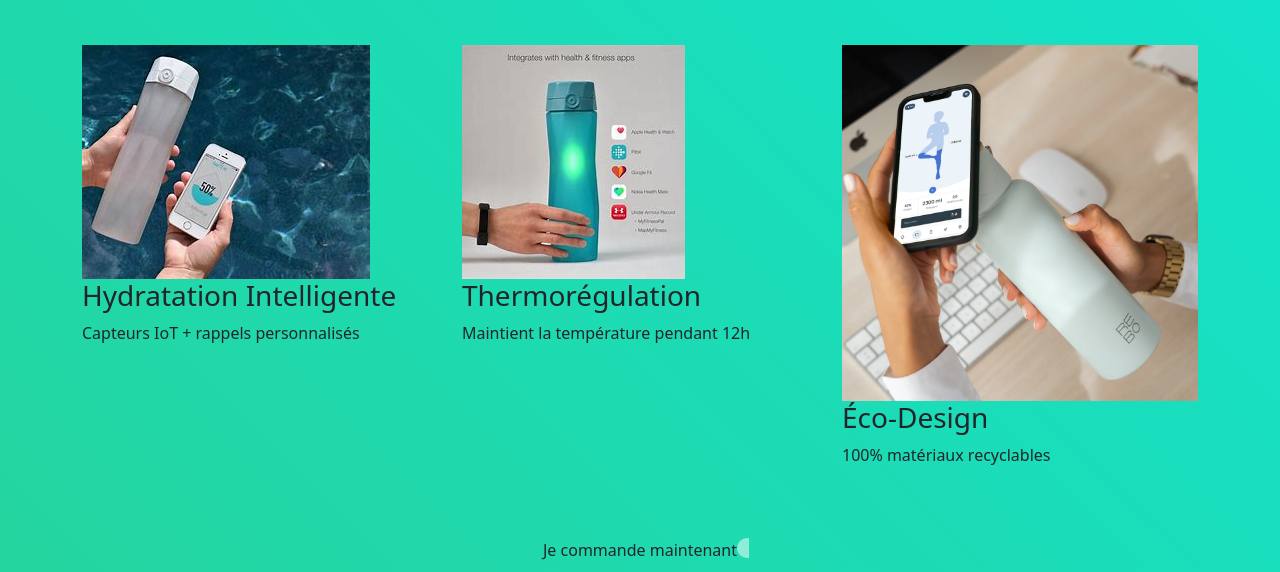
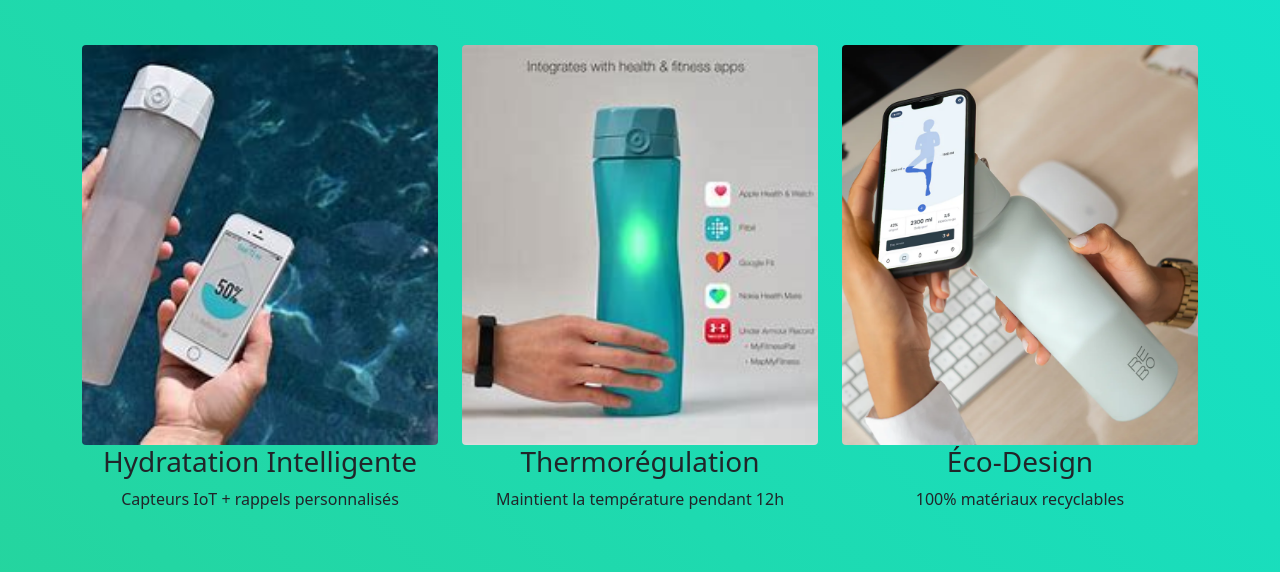
Before and after one commit to Safiatou1999/projet-final-3, a plain HTML site: page avantages.html in a window 1280 px wide. Shown: the part 232-804 px from the top of the page. Drawn offline with nearby package versions, Linux system fonts and the light colour scheme.

Commit message:
projet-final3

```diff
--- a/avantages.html
+++ b/avantages.html
@@ -8,7 +8,6 @@
     <link rel="stylesheet" href="style.css">
 </head>
 <body class="gradient-bg">
-        <!-- Navigation avec Glassmorphism -->
         <header>
             <nav class="navbar glassmorphism-nav">
                 <div class="logo">
@@ -22,16 +21,15 @@
             </nav>
         </header>
 
-    <!-- Section Avantages Dynamique -->
     <section class="avantages-section">
         <div class="container">
             <h2 class="text-center scroll-reveal">Pourquoi nous choisir ?</h2>
             <p class="lead text-center mb-5 fade-in">Découvrez nos innovations brevetées</p>
 
             <div class="row g-4">
-                <div class="col-md-4 scroll-reveal">
-                    <div class="avantage-card glassmorphism-card hover-3d">
-                        <img src="hydra.jpeg" alt="Hydratation" class="img-fluid zoom-effect">
+                <div class="col-md-4 scroll-reveal delay-200">
+                    <div class="avantage-card glassmorphism-card hover-3d ">
+                        <img src="hydra.jpeg" alt="Hydratation" class="img-fluid rounded float-start zoom-effect">
                         <div class="card-content">
                             <h3 class="glow-text">Hydratation Intelligente</h3>
                             <p>Capteurs IoT + rappels personnalisés</p>
@@ -42,7 +40,7 @@
 
                 <div class="col-md-4 scroll-reveal delay-200">
                     <div class="avantage-card glassmorphism-card hover-3d">
-                        <img src="temperature.jpeg" alt="Température" class="img-fluid zoom-effect">
+                        <img src="temperature.jpeg" alt="Température" class="img-fluid rounded float-start zoom-effect">
                         <div class="card-content">
                             <h3 class="glow-text">Thermorégulation</h3>
                             <p>Maintient la température pendant 12h</p>
@@ -51,9 +49,9 @@
                     </div>
                 </div>
 
-                <div class="col-md-4 scroll-reveal delay-400">
+                <div class="col-md-4 scroll-reveal delay-200">
                     <div class="avantage-card glassmorphism-card hover-3d">
-                        <img src="ecologie.webp" alt="Écologie" class="img-fluid zoom-effect">
+                        <img src="ecologie.webp" alt="Écologie" class="img-fluid rounded float-start zoom-effect">
                         <div class="card-content">
                             <h3 class="glow-text">Éco-Design</h3>
                             <p>100% matériaux recyclables</p>
@@ -95,6 +93,8 @@
     </footer>
 
     <!-- Bouton Retour en Haut -->
+    <footer class="footer glassmorphism-footer">
+    </footer>
     <div class="scroll-top">
         <span>&uarr;</span>
     </div>
--- a/style.css
+++ b/style.css
@@ -3,19 +3,43 @@
     padding: 0;
     box-sizing: border-box;
 }
-/* style.css */
 :root {
     --primary-blue: #2dce89;
     --water-gradient: linear-gradient(45deg, #4e73df, #2dce89, #00f2fe);
     --glass-bg: rgba(255, 255, 255, 0.1);
   }
 
-  /* Base */
+  .nav-links{
+    list-style: none;
+  }
+
   .gradient-bg {
     background: var(--water-gradient);
     background-size: 400% 400%;
     animation: gradientFlow 15s ease infinite;
   }
+
+  .avantage-card img {
+    width: 100%;
+    height: 400px;
+    border-radius: 8px;
+    object-fit: cover;
+    display: block;
+    border-radius: 10px;
+}
+
+.card-content {
+    text-align: center;
+}
+
+.avantage-card {
+    display: flex;
+    flex-direction: column;
+    align-items: center;
+    justify-content: center;
+    text-align: center;
+}
+
 
   /* Animations clés */
   @keyframes gradientFlow {
@@ -33,14 +57,14 @@
     to { transform: scale(4); opacity: 0; }
   }
 
-  /* Glassmorphism */
+
   .glassmorphism-nav {
     background: var(--glass-bg) !important;
     backdrop-filter: blur(15px) !important;
     border-bottom: 1px solid rgba(255,255,255,0.1) !important;
   }
 
-  /* Effet "eau" sur les boutons */
+
   .btn-water {
     position: relative;
     overflow: hidden;
@@ -62,7 +86,7 @@
     animation: waterWave 0.6s ease;
   }
 
-  /* Animations de scroll */
+
   .scroll-reveal {
     opacity: 0;
     transform: translateY(30px);
@@ -74,7 +98,7 @@
     transform: translateY(0);
   }
 
-  /* Typing Animation */
+
   .typing-animation {
     width: fit-content;
     border-right: 3px solid;
@@ -83,7 +107,7 @@
     animation: typing 3s steps(30), blink-caret 0.75s step-end infinite;
   }
 
-  /* Effet 3D */
+
   .hover-3d {
     transition: transform 0.4s;
   }
@@ -92,7 +116,7 @@
     transform: perspective(1000px) rotateX(5deg) rotateY(5deg) scale(1.05);
   }
 
-  /* Responsive Design */
+  /* Responsive  */
   @media (max-width: 768px) {
     .nav-links {
       flex-direction: column;
```
Also changed, not shown: contact.html (+2 -3 lines), index.html (+1 -6 lines).
